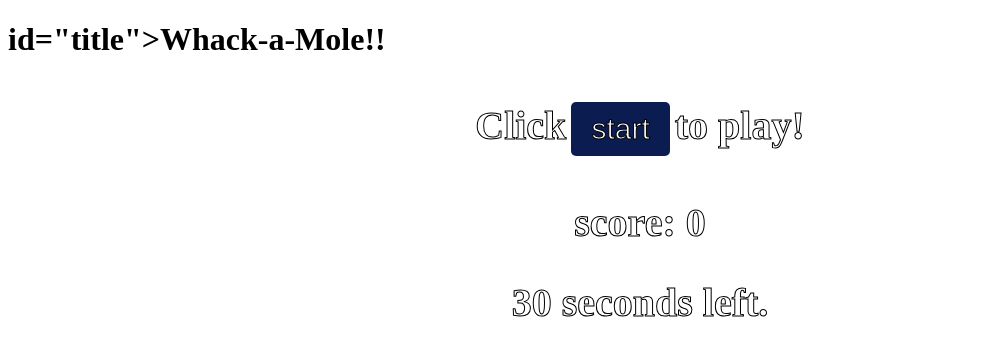
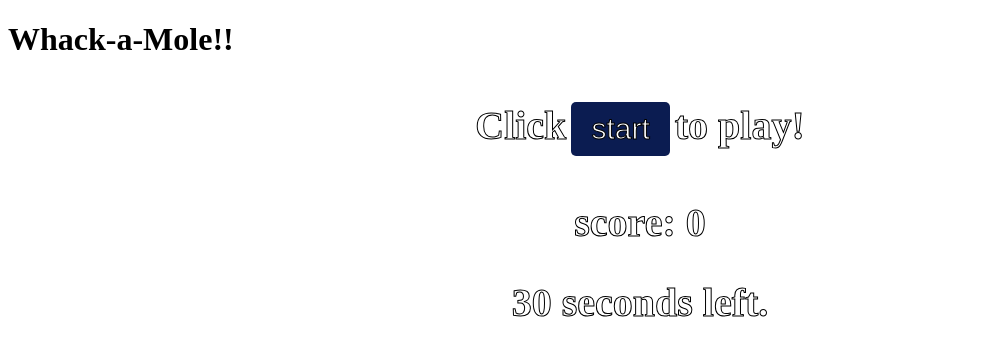
Before and after one commit to richardmeas/js-dev-capstone-starter-whack-a-mole, a website: page index.html in a window 1280 px wide. Shown: the top 337 px of the page, without its empty margins (0-985 px from the left). Drawn offline with Linux system fonts and the light colour scheme.

Commit message:
Update index.html

```diff
--- a/index.html
+++ b/index.html
@@ -7,7 +7,7 @@
     <link rel="stylesheet" href="./src/styles.css">
   </head>
   <body>
-    <h1> id="title">Whack-a-Mole!!</h1>
+    <h1 id="title">Whack-a-Mole!!</h1>
     <div>
       <div>
         <h2>Click<button id="start">start</button>to play!</h2>
```
